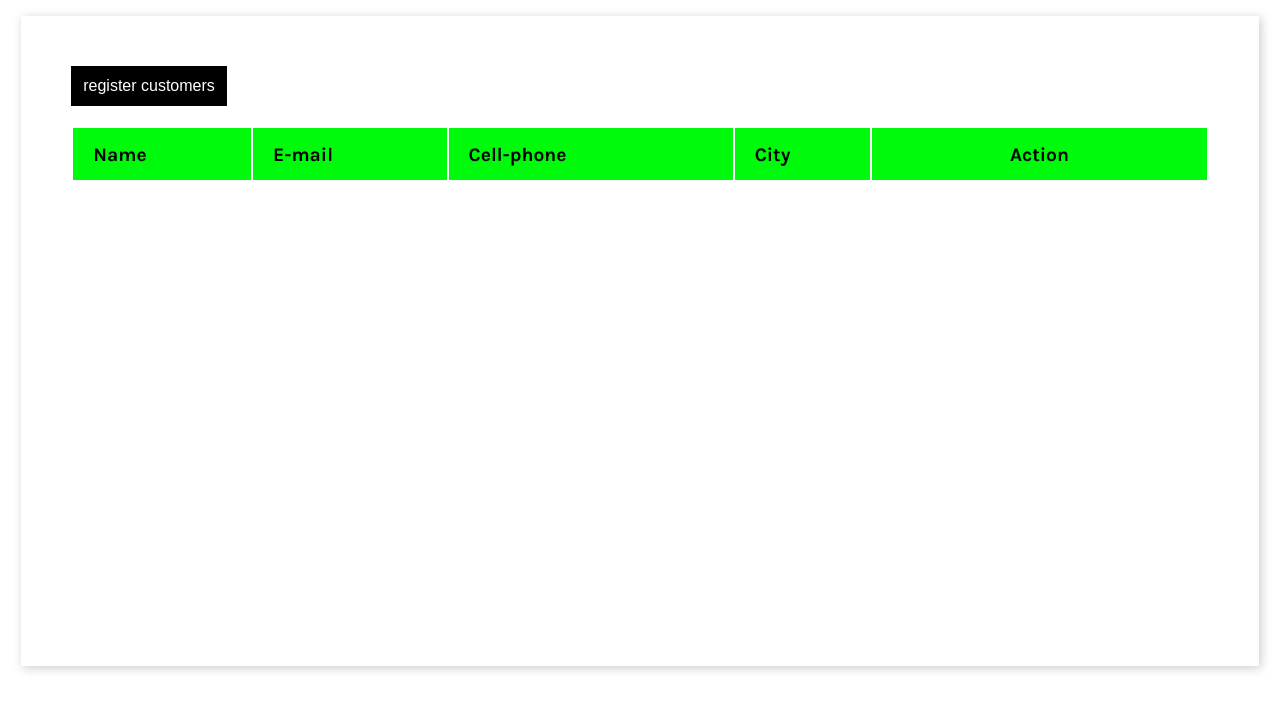
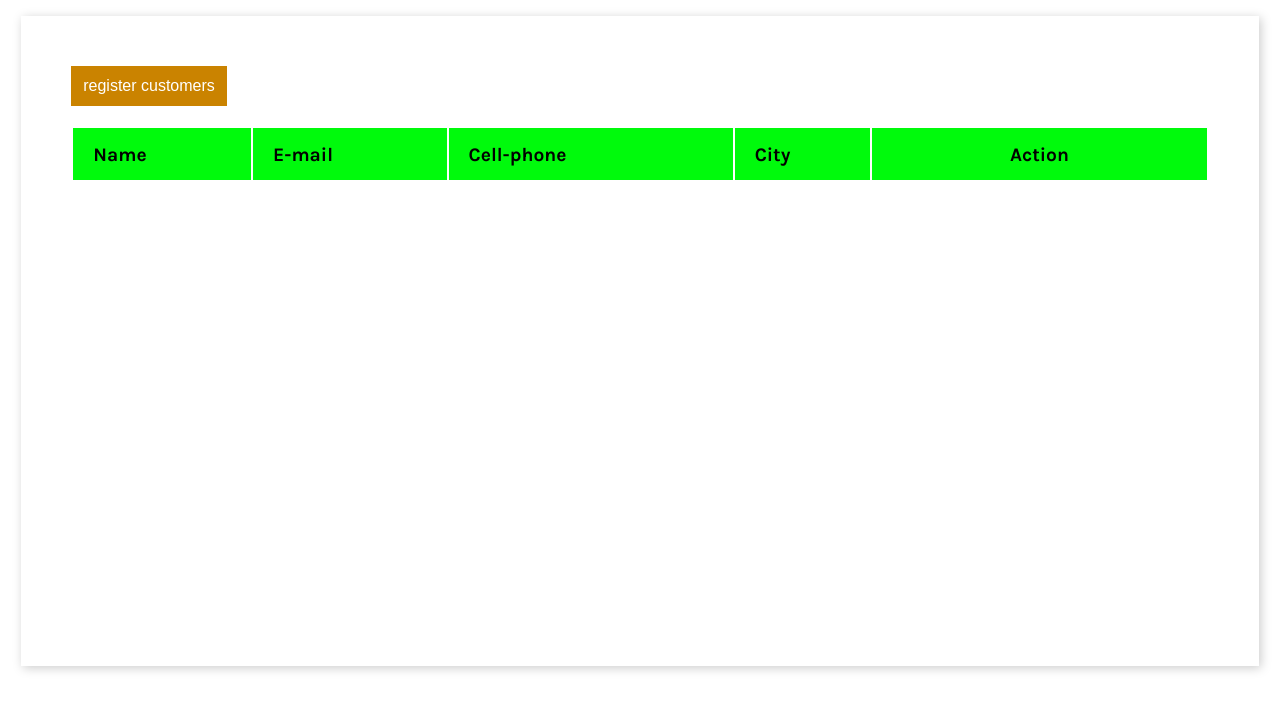
Before and after one commit to furquim99/CRUD-Cadastro-Clientes, a plain HTML site: page index.html in a window 1280 px wide. Shown: the part 102-812 px from the top of the page. Drawn offline with Linux system fonts and the light colour scheme.

Commit message:
Update index.html

```diff
--- a/index.html
+++ b/index.html
@@ -20,7 +20,7 @@
         <h1 class="header-title">customer registration</h1>
     </header>
     <main>
-        <button type="button" class="button r mobile" id="register">register customers</button>
+        <button type="button" class="button Blue mobile" id="register">register customers</button>
         <table id="tableClient" class="records">
             <thead>
                 <tr>
```
